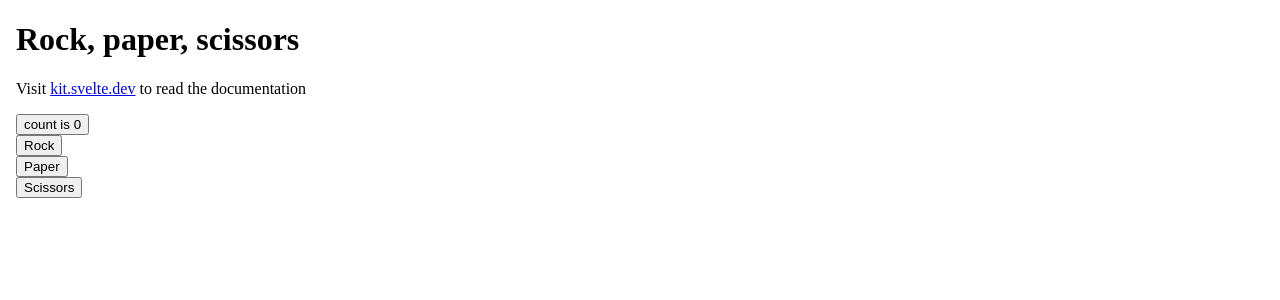
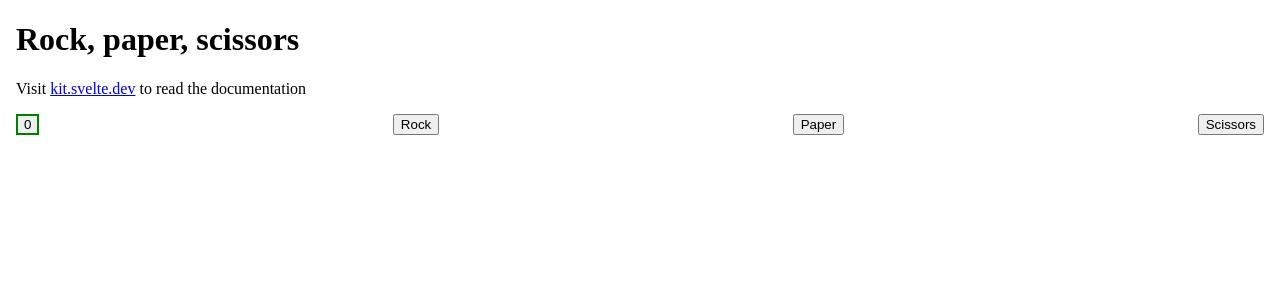
Before and after one commit to EmmaBroudic/rock-paper-scissors, a SvelteKit app in the folder my-app/: page / in a window 1280 px wide. Shown: the top 300 px of the page. Built offline with nearby package versions, Linux system fonts and the light colour scheme.

Commit message:
récupération données du bouton cliqué

```diff
--- a/my-app/src/app.d.ts
+++ b/my-app/src/app.d.ts
@@ -1,6 +1,5 @@
 // See https://kit.svelte.dev/docs/types#app
 // for information about these interfaces
-import App from './App.svelte'
 
 declare global {
 	namespace App {
@@ -9,7 +8,6 @@ declare global {
 		// interface PageData {}
 		// interface PageState {}
 		// interface Platform {}
-		target: document.getElementById('app')
 	}
 }
 
--- /dev/null
+++ b/my-app/src/components/Button.svelte
@@ -0,0 +1,14 @@
+<script>
+  let count = 0;
+  let select = "";
+  export let element;
+
+  const elementToAdd = () => {
+    select = element;
+    console.log(select);
+  }
+</script>
+
+<button on:click={() => elementToAdd()}>
+  {element}
+</button>
--- /dev/null
+++ b/my-app/src/components/Counter.svelte
@@ -0,0 +1,21 @@
+<script>
+  let count = 0
+
+  const increment = () => {
+    count += 1;
+  };
+</script>
+
+<style>
+  .even {
+    border: 2px solid green;
+  }
+
+  .odd {
+    border: 2px solid red;
+  }
+</style>
+
+<button on:click={() => increment()} class:even={count % 2 === 0} class:odd={count % 2 !== 0}>
+  {count}
+</button>
--- a/my-app/src/routes/+page.svelte
+++ b/my-app/src/routes/+page.svelte
@@ -1,5 +1,7 @@
 <script>
-  import Button from './Button.svelte'
+  import Counter from '../components/Counter.svelte'
+  import Button from '../components/Button.svelte'
+  import './page.css'
 </script>
 
 <body>
@@ -10,19 +12,19 @@
     <div id="button-bloc">
 
         <div class="button">
-            <Button />
+            <Counter />
         </div>
 
         <div class="button">
-            <button>Rock</button>
+            <Button element = "Rock"/>
         </div>
 
         <div class="button">
-            <button>Paper</button>
+            <Button element = "Paper"/>
         </div>
 
         <div class="button">
-            <button>Scissors</button>
+            <Button element = "Scissors"/>
         </div>
     </div>
 
--- a/my-app/src/routes/Button.svelte
+++ /dev/null
@@ -1,10 +0,0 @@
-<script>
-  let count = 0
-  const increment = () => {
-    count += 1
-  }
-</script>
-
-<button on:click={increment}>
-  count is {count}
-</button>
--- /dev/null
+++ b/my-app/src/routes/page.css
@@ -0,0 +1,5 @@
+#button-bloc {
+    display: flex;
+    flex-direction: row;
+    justify-content: space-between;
+}
```
